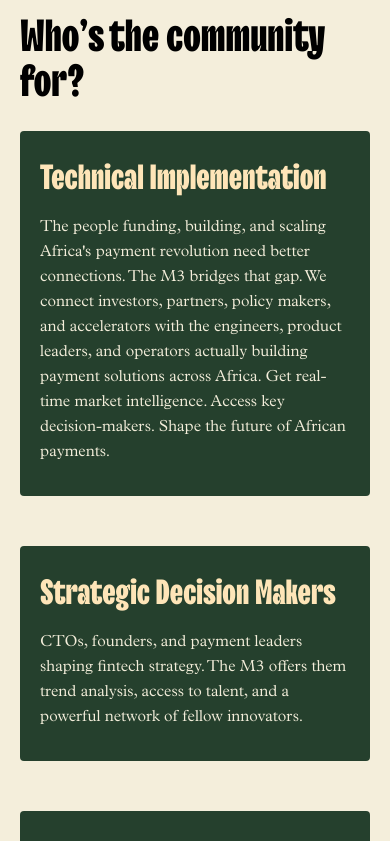
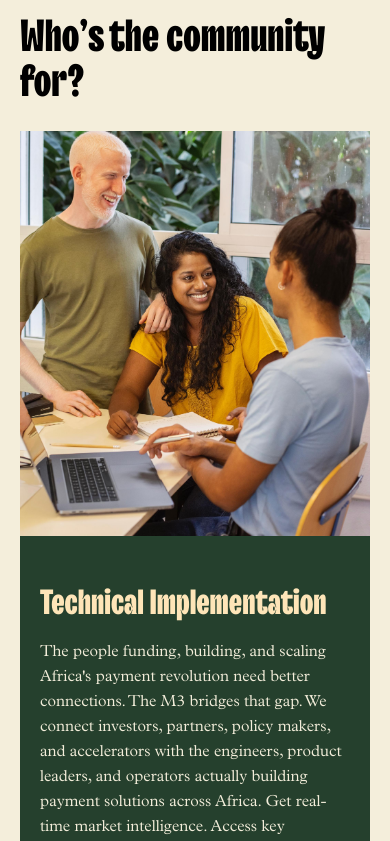
Before and after one commit to The-M3/m3_client, a Next.js app: page /about in a window 390 px wide. Shown: the part 900-1741 px from the top of the page. Built offline with nearby package versions, Linux system fonts and the light colour scheme; no server answers.

Commit message:
update about images

```diff
--- a/src/app/about/about.module.scss
+++ b/src/app/about/about.module.scss
@@ -121,6 +121,10 @@
                 min-height: auto;
             }
 
+            @media (max-width: 500px) {
+                flex-direction: column;
+            }
+
             &Content{
                 display: flex;
                 flex-direction: column;
@@ -175,8 +179,15 @@
                 flex: 1;
             }
 
+            // @media (max-width: 500px) {
+            //     display: none;
+            // }
+
             @media (max-width: 500px) {
-                display: none;
+                height: 405px !important;
+                min-height: 405px !important;
+                max-height: 405px !important;
+                width: 100% !important;
             }
         }
 
```
